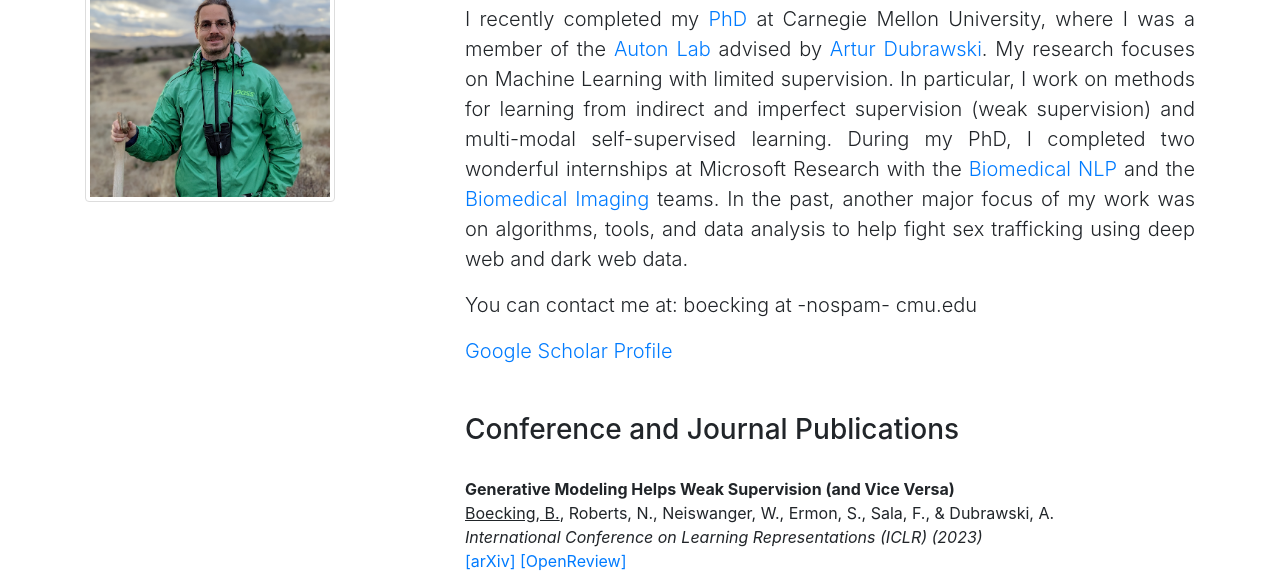
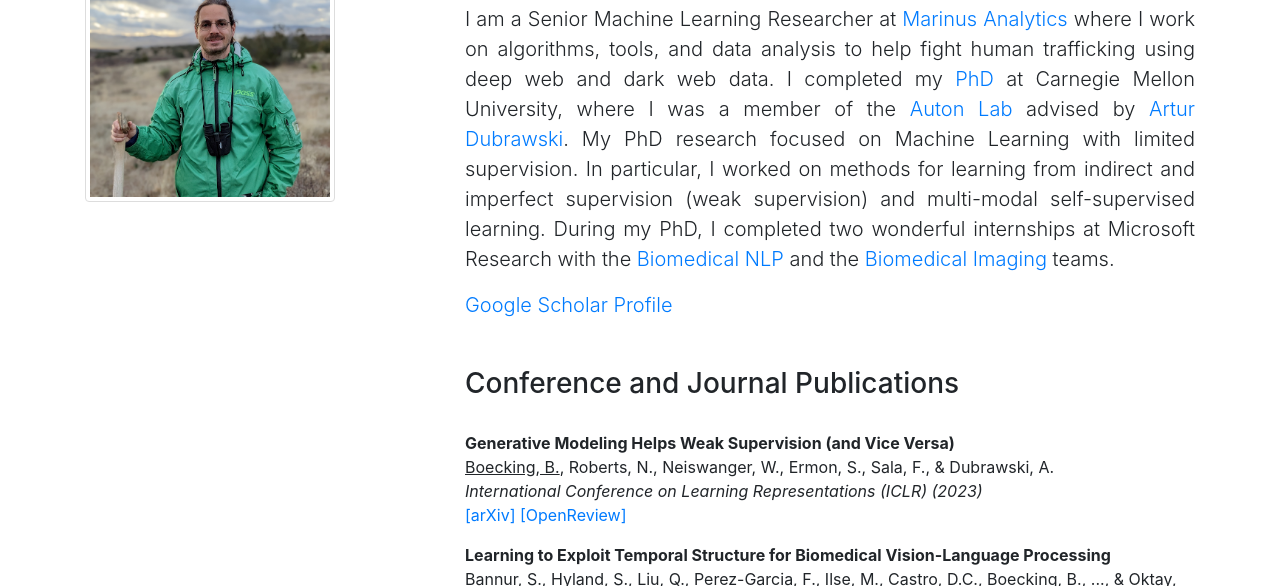
Before and after one commit to benbo/benbo.github.io, a website: page index.html in a window 1280 px wide. Shown: the part 152-738 px from the top of the page. Drawn offline with Linux system fonts and the light colour scheme.

Commit message:
Update index.html
update job info

```diff
--- a/index.html
+++ b/index.html
@@ -48,23 +48,18 @@
             <div class="col-sm-8 text-left">
                 <h1 class="mt-5">Benedikt Boecking, Ph.D.</h1>
                 <p class="lead text-justify">
-                    I recently completed my <a href="https://www.ri.cmu.edu/ri-people/benedikt-boecking/">PhD</a>
-                    at Carnegie Mellon University, where I was a member of the <a href="https://www.autonlab.org">Auton
-                        Lab</a> advised by <a href="https://www.ri.cmu.edu/ri-faculty/artur-w-dubrawski/">Artur
-                        Dubrawski</a>.
-                    My research focuses on Machine Learning with limited supervision. In particular, I work on methods
+                    I am a Senior Machine Learning Researcher at <a href="https://www.marinusanalytics.com">Marinus Analytics</a> where I work on
+                    algorithms, tools, and data analysis to help fight human trafficking using deep web and dark web data.
+                    I completed my <a href="https://www.ri.cmu.edu/ri-people/benedikt-boecking/">PhD</a>
+                    at Carnegie Mellon University, where I was a member of the <a href="https://www.autonlab.org">Auton Lab</a>
+                    advised by <a href="https://www.ri.cmu.edu/ri-faculty/artur-w-dubrawski/">Artur Dubrawski</a>.
+                    My PhD research focused on Machine Learning with limited supervision. In particular, I worked on methods
                     for learning from indirect and imperfect supervision (weak supervision) and multi-modal
                     self-supervised learning. During my PhD, I completed two wonderful internships at Microsoft
-                    Research with the <a class=""
-                        href="https://www.microsoft.com/en-us/research/group/biomedical-nlp-group/">Biomedical NLP</a>
-                    and the <a class=""
-                        href="https://www.microsoft.com/en-us/research/group/biomedical-imaging/">Biomedical Imaging</a>
-                    teams. In the past, another major focus of my work was on algorithms, tools, and data analysis to
-                    help
-                    fight sex trafficking using deep web and dark web data.</p>
-                <p class="lead">You can contact me at: boecking at -nospam- cmu.edu</p>
-                <p class="lead"><a class="" href="https://scholar.google.com/citations?hl=en&user=wNtfa1wAAAAJ">Google
-                        Scholar Profile</a> </p>
+                    Research with the <a class="" href="https://www.microsoft.com/en-us/research/group/biomedical-nlp-group/">Biomedical NLP</a>
+                    and the <a class=""href="https://www.microsoft.com/en-us/research/group/biomedical-imaging/">Biomedical Imaging</a>
+                    teams.</p>
+                <p class="lead"><a class="" href="https://scholar.google.com/citations?hl=en&user=wNtfa1wAAAAJ">Google Scholar Profile</a> </p>
                 <h3 class="mt-5">Conference and Journal Publications</h3>
                 <br>
                 <p class="">
```
